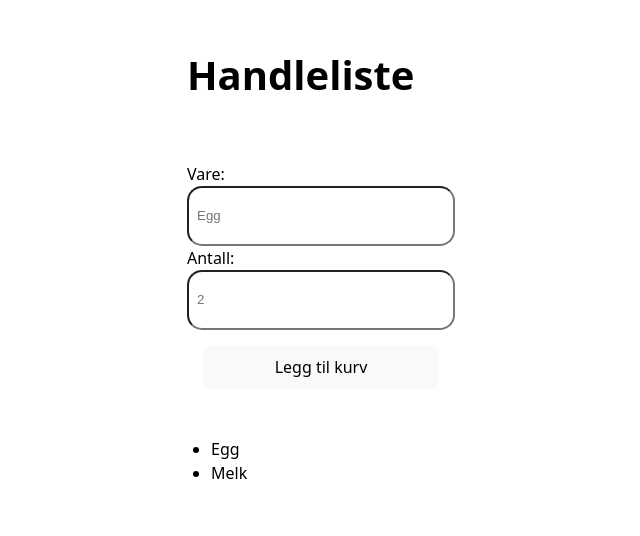
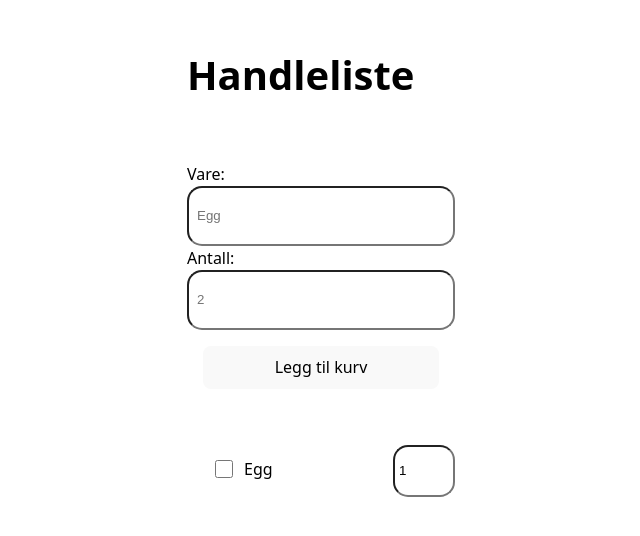
Before and after one commit to Partan421/UIN26_Arbeidskrav_2_Yacob, a React (Vite) app in the folder HandleListe/: page / in a window 1280 px wide. Shown: the part 130-666 px from the top of the page, without its empty margins (319-959 px from the left). Built offline with nearby package versions, Linux system fonts and the light colour scheme.

Commit message:
Lagt til kode for at komponenter i listen skal fungere samt css

```diff
--- a/HandleListe/src/App.jsx
+++ b/HandleListe/src/App.jsx
@@ -4,9 +4,11 @@ import viteLogo from '/vite.svg'
 import './App.css'
 import './style/layout.scss'
 import './style/form.scss'
+import './style/items.scss'
 
 function App() {
-  const [count, setCount] = useState(0)
+  const [checked, setChecked] = useState(false);
+  const [quantity, setQty] = useState(1);
 
   return (
     <main>
@@ -20,8 +22,22 @@ function App() {
           <button>Legg til kurv</button>
         </form>
         <ul>
-          <li>Egg</li>
-          <li>Melk</li>
+          <li className="item">
+            <div className="item-left">
+            <label>
+              <input className="item-checkbox"
+              type="checkbox"
+              checked={checked}
+              onChange={(e) => setChecked(e.target.checked)} />
+            </label>
+            Egg
+            </div>
+            <label>
+              <input className="item-quantity"
+              type="number" min="1"
+              value={quantity} onChange={(e) => setQty(Number(e.target.value))} />
+            </label>
+          </li>
         </ul>
       </section>
     </main>
--- a/HandleListe/src/style/form.scss
+++ b/HandleListe/src/style/form.scss
@@ -1,3 +1,8 @@
+:root{
+    --white: #fff;
+    --grey: #3f3b3b;
+    --black: #000;
+}
 form{
     display: flex;
     flex-wrap: wrap;
@@ -20,3 +25,20 @@ button{
     align-items: center;
     margin: 1rem;
 }
+
+.item {
+    display: flex; align-items: center;
+    gap: 12px;
+    padding: 8px 0;
+}
+
+.item-checkbox {
+    width: 18px;
+    height: 18px;
+}
+
+.item-quantity {
+    width: 50px;
+    padding: 4px;
+    color: var(--black);
+}
--- /dev/null
+++ b/HandleListe/src/style/items.scss
@@ -0,0 +1,22 @@
+.item {
+    display: flex;
+    width: 100%;
+    justify-content: space-between;
+    gap: 12px;
+    padding: 8px 0;
+}
+.item-left {
+    display: flex;
+    gap: 8px;  }
+
+.item-checkbox {
+    width: 18px;
+    height: 18px;
+}
+
+.item-quantity {
+    width: 50px;
+    padding: 4px;
+    margin-right: 1rem;
+    color: var(--black);
+}
--- a/HandleListe/src/style/layout.scss
+++ b/HandleListe/src/style/layout.scss
@@ -9,4 +9,15 @@ section{
         padding: 1rem;
         font-size: 2.5em
     }
+
+    ul{
+        li{
+            label{
+                input{
+                    width: "50px";
+                    margin:"left" "10px";
+                }
+            }
+        }
+    }
 }
```
